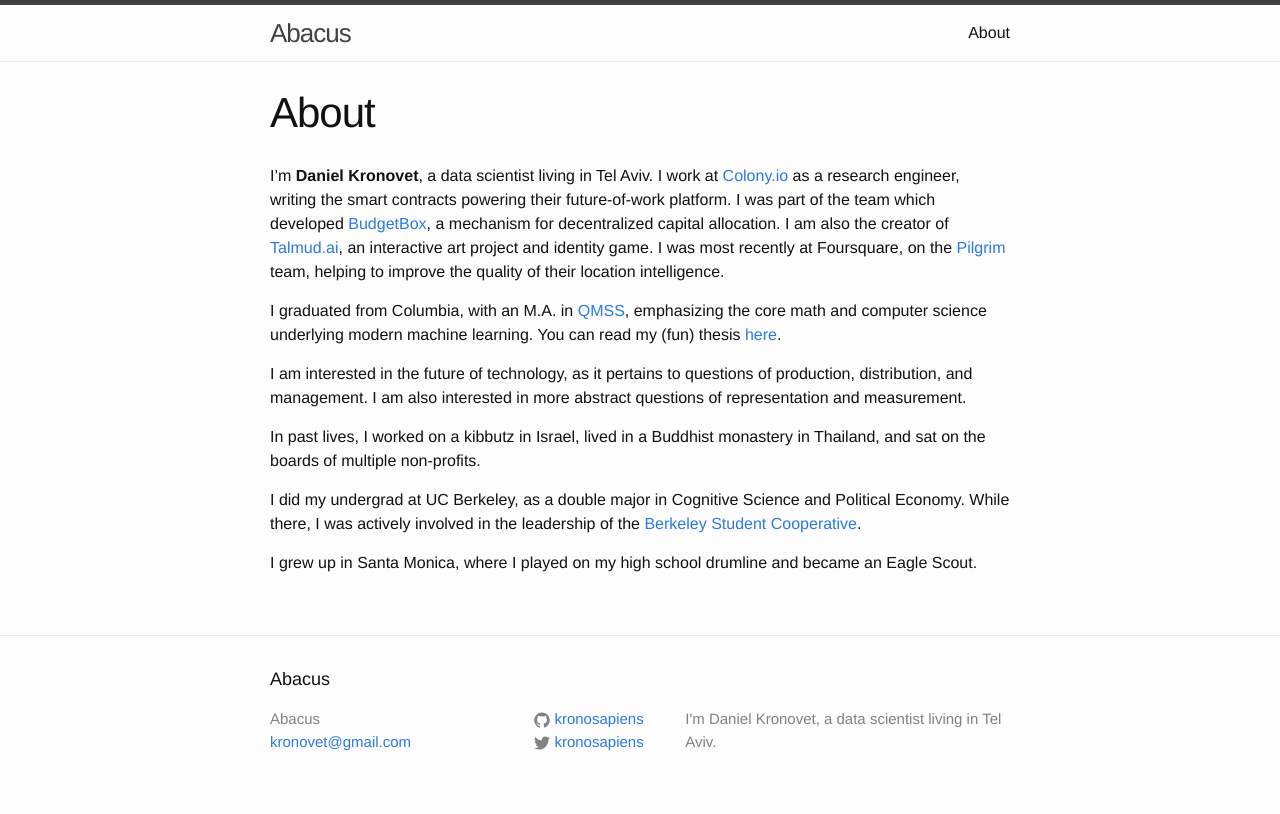
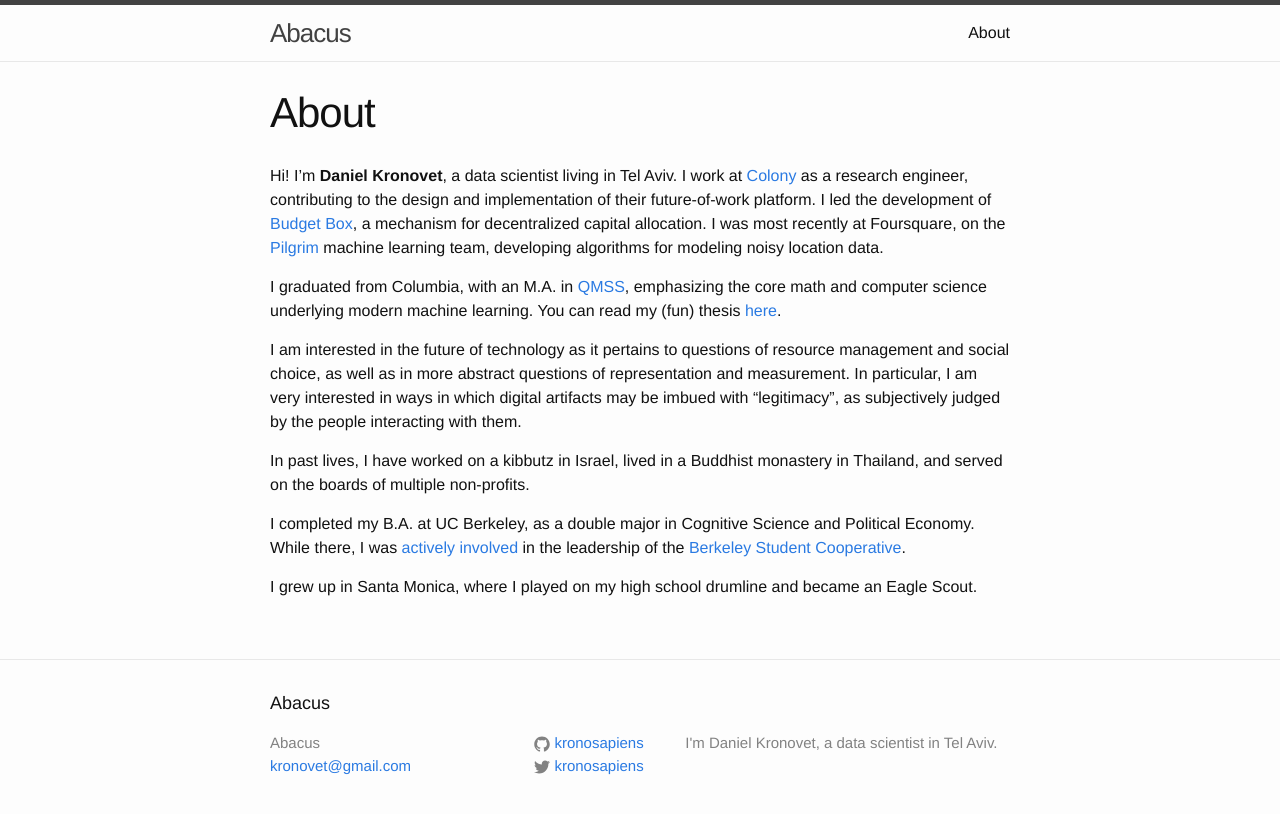
Before and after one commit to kronosapiens/kronosapiens.github.io, a Jekyll site: the page built from about.md, in a window 1280 px wide. Shown: the top 814 px of the page. Built offline with Jekyll 4.4.1, drawn with Linux system fonts in a browser that asks for light colours.

Commit message:
Update about

```diff
--- a/_config.yml
+++ b/_config.yml
@@ -3,7 +3,7 @@
 title: Abacus
 email: kronovet@gmail.com
 description: > # this means to ignore newlines until "baseurl:"
-  I'm Daniel Kronovet, a data scientist living in Tel Aviv.
+  I'm Daniel Kronovet, a data scientist in Tel Aviv.
 baseurl: "" # the subpath of your site, e.g. /blog/
 url: "http://kronosapiens.github.io" # the base hostname & protocol for your site
 twitter_username: kronosapiens
--- a/about.md
+++ b/about.md
@@ -4,14 +4,14 @@
 permalink: /about/
 ---
 
-I'm **Daniel Kronovet**, a data scientist living in Tel Aviv. I work at [Colony.io](https://colony.io/) as a research engineer, writing the smart contracts powering their future-of-work platform. I was part of the team which developed [BudgetBox](https://colony.io/budgetbox.pdf), a mechanism for decentralized capital allocation. I am also the creator of [Talmud.ai](https://talmud.ai/), an interactive art project and identity game. I was most recently at Foursquare, on the [Pilgrim](https://enterprise.foursquare.com/developers/pilgrim) team, helping to improve the quality of their location intelligence.
+Hi! I'm **Daniel Kronovet**, a data scientist living in Tel Aviv. I work at [Colony](https://colony.io/) as a research engineer, contributing to the design and implementation of their future-of-work platform. I led the development of [Budget Box](https://colony.io/budgetbox.pdf), a mechanism for decentralized capital allocation. I was most recently at Foursquare, on the [Pilgrim](https://enterprise.foursquare.com/developers/pilgrim) machine learning team, developing algorithms for modeling noisy location data.
 
 I graduated from Columbia, with an M.A. in [QMSS](http://www.qmss.columbia.edu/), emphasizing the core math and computer science underlying modern machine learning. You can read my (fun) thesis [here](/thesis.pdf).
 
-I am interested in the future of technology, as it pertains to questions of production, distribution, and management. I am also interested in more abstract questions of representation and measurement.
+I am interested in the future of technology as it pertains to questions of resource management and social choice, as well as in more abstract questions of representation and measurement. In particular, I am very interested in ways in which digital artifacts may be imbued with "legitimacy", as subjectively judged by the people interacting with them.
 
-In past lives, I worked on a kibbutz in Israel, lived in a Buddhist monastery in Thailand, and sat on the boards of multiple non-profits.
+In past lives, I have worked on a kibbutz in Israel, lived in a Buddhist monastery in Thailand, and served on the boards of multiple non-profits.
 
-I did my undergrad at UC Berkeley, as a double major in Cognitive Science and Political Economy. While there, I was actively involved in the leadership of the [Berkeley Student Cooperative](https://www.bsc.coop/).
+I completed my B.A. at UC Berkeley, as a double major in Cognitive Science and Political Economy. While there, I was [actively involved](https://youtu.be/--B0uBXskZ0) in the leadership of the [Berkeley Student Cooperative](https://www.bsc.coop/).
 
 I grew up in Santa Monica, where I played on my high school drumline and became an Eagle Scout.
```
